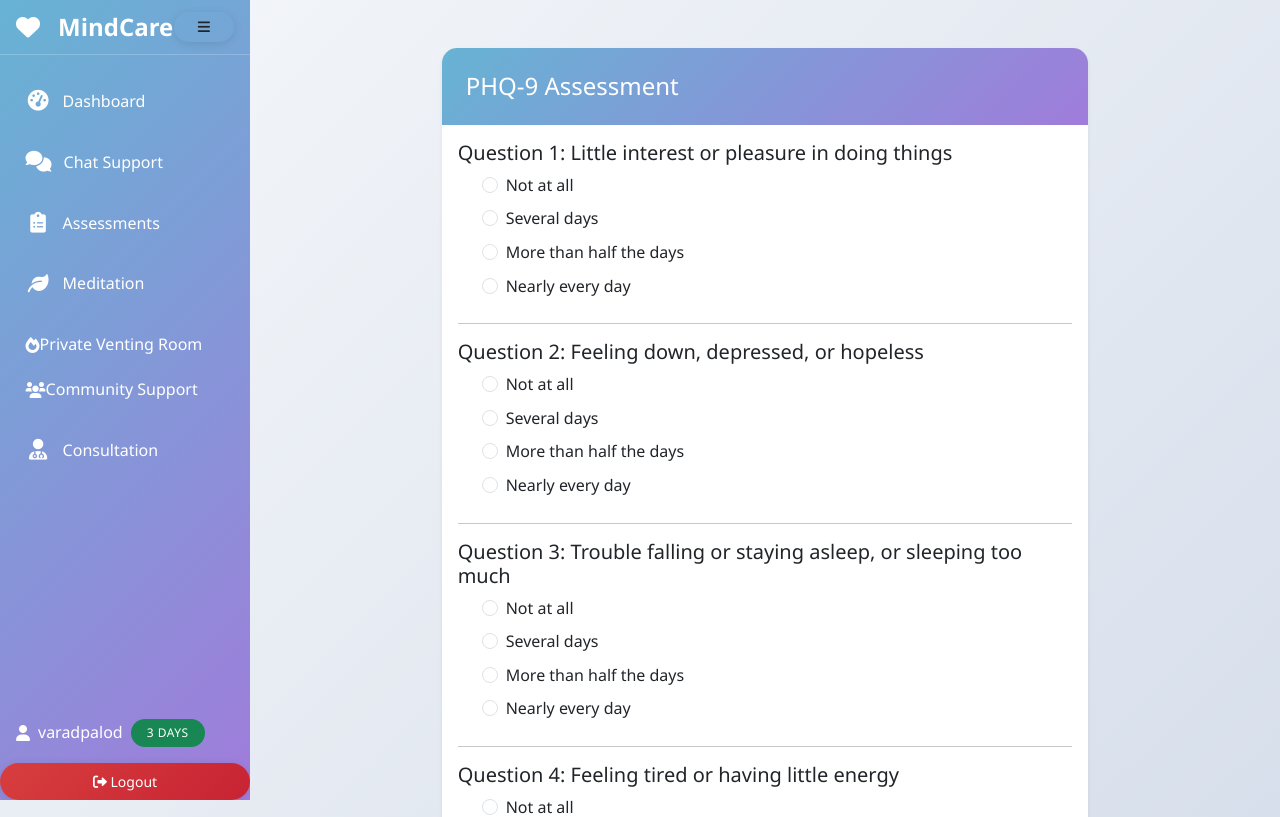
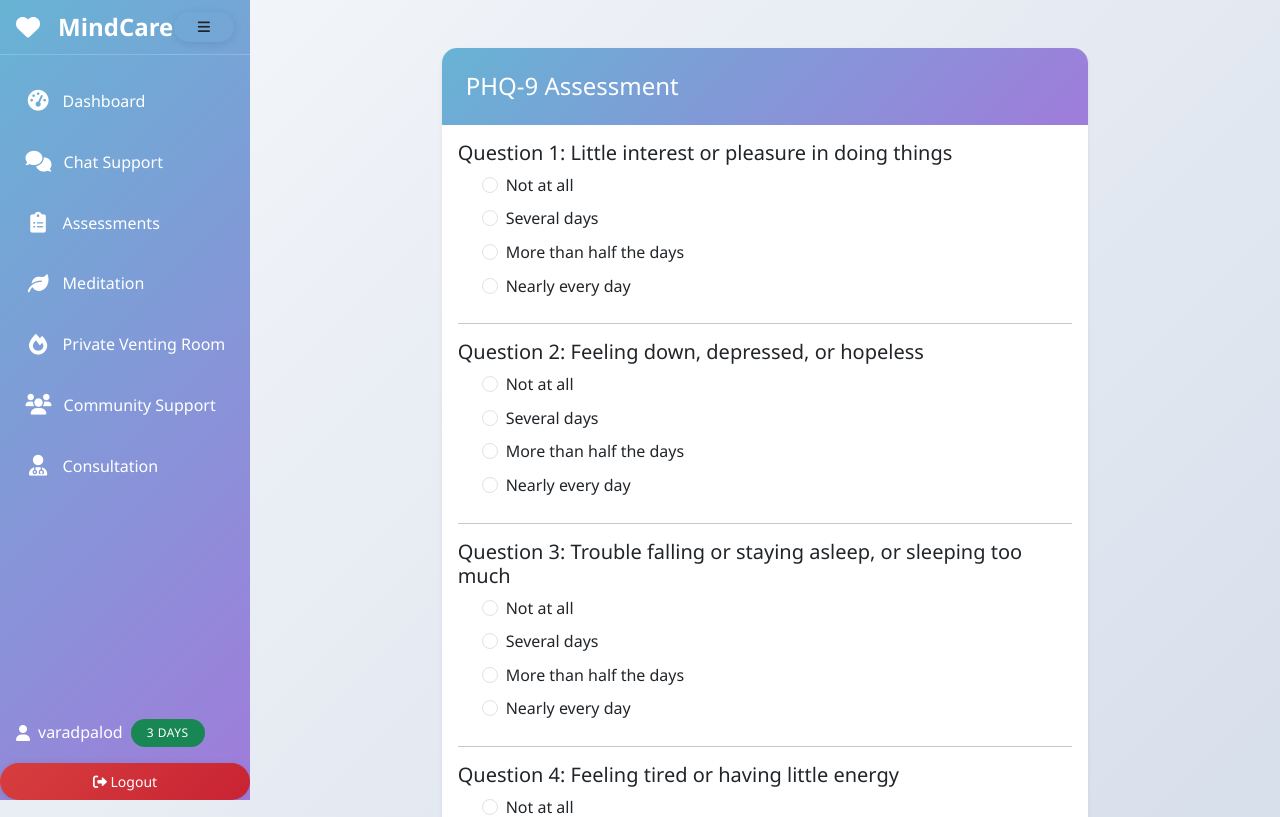
Before and after one commit to SarangRao20/SIH-MentalHealth, a Flask app: page /assessment/PHQ-9 in a window 1280 px wide. Shown: the top 817 px of the page. Run offline with Flask 3, Linux system fonts and the light colour scheme; a user stored in the database is signed in.

Commit message:
Update base.html

```diff
--- a/templates/base.html
+++ b/templates/base.html
@@ -58,11 +58,15 @@
             </a>
         </li>
         <li>
-                    <a href="{{ url_for('venting_room') }}" class="sidebar-nav-item">
-                        <i class="fas fa-fire"></i> <span class="sidebar-text">Private Venting Room</span>
+            <a href="{{ url_for('venting_room') }}">
+                <i class="fas fa-fire icon"></i>
+                <span class="label">Private Venting Room</span>
             </a>
-                    <a href="{{ url_for('venting_hall') }}" class="sidebar-nav-item">
-                        <i class="fas fa-users"></i> <span class="sidebar-text">Community Support</span>
+        </li>
+        <li>
+            <a href="{{ url_for('venting_hall') }}">
+                <i class="fas fa-users icon"></i>
+                <span class="label">Community Support</span>
             </a>
         </li>
         <li>
```
Lines whose indentation alone changed are shown as unchanged.
